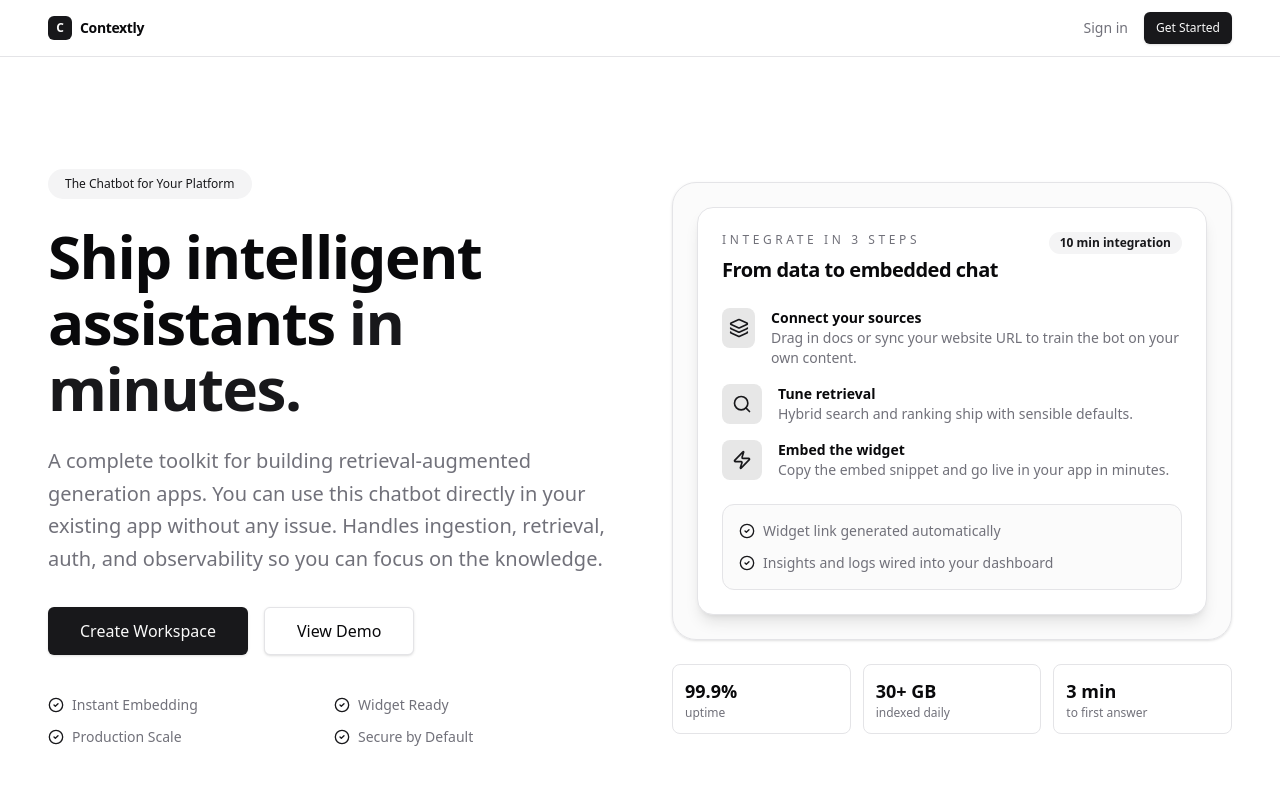
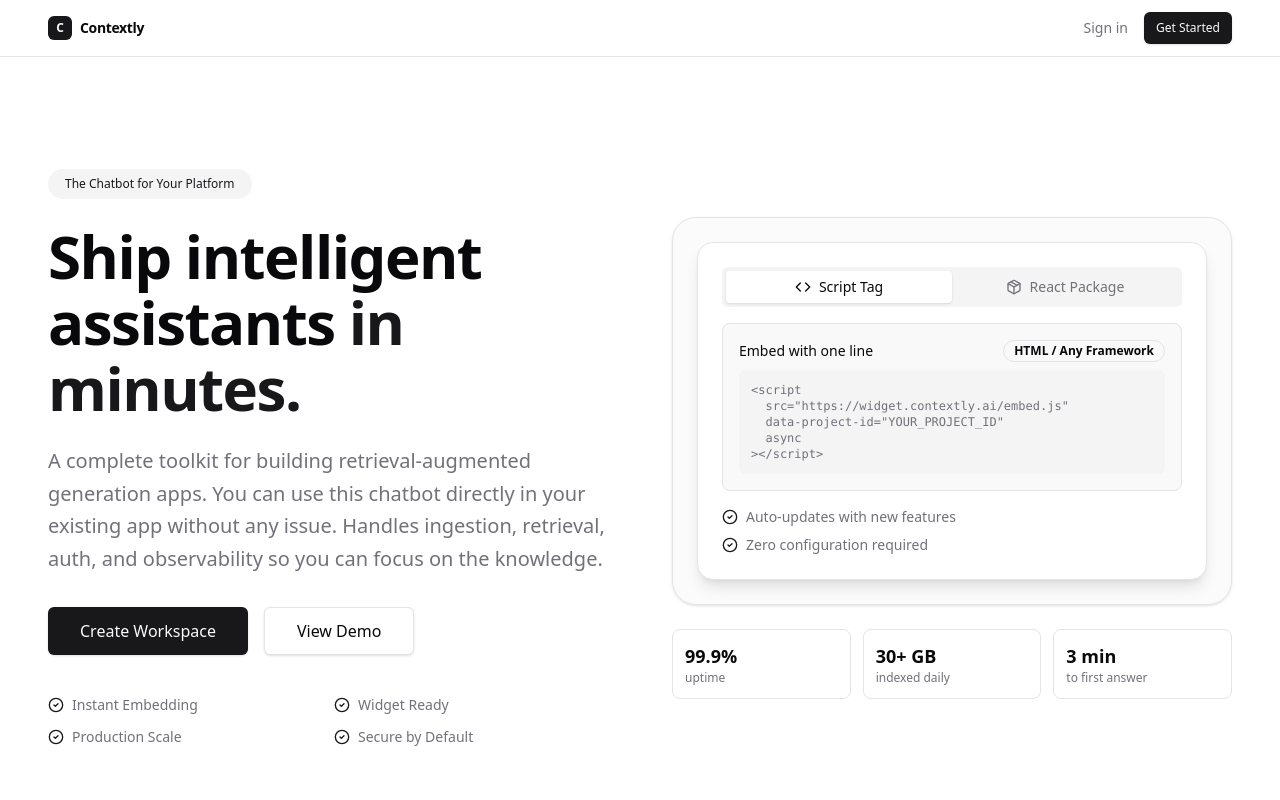
Before and after one commit to Pranav322/Assistant, a Next.js app in the folder frontend/: page / in a window 1280 px wide. Shown: the top 800 px of the page. Built offline with nearby package versions, Linux system fonts and the light colour scheme.

Commit message:
feat(home): Add interactive tabs for Widget vs Package integration

```diff
--- a/frontend/app/page.tsx
+++ b/frontend/app/page.tsx
@@ -4,7 +4,9 @@
 import Link from "next/link";
 import { Button } from "@/components/ui/button";
 import { Badge } from "@/components/ui/badge";
-import { CheckCircle2, Layers, Search, Zap, Shield, BarChart3 } from "lucide-react";
+import { Tabs, TabsContent, TabsList, TabsTrigger } from "@/components/ui/tabs";
+import CopyBlock from "@/components/CopyBlock";
+import { CheckCircle2, Layers, Search, Zap, Shield, BarChart3, Code, Package } from "lucide-react";
 import { isAuthenticated } from "@/lib/auth";
 
 export default function Home() {
@@ -120,66 +122,84 @@
               <div className="relative animate-slide-in-from-top">
                 <div className="rounded-3xl border bg-muted/40 p-6 shadow-sm">
                   <div className="rounded-2xl border bg-background p-6 shadow-lg">
-                    <div className="flex items-start justify-between gap-4">
-                      <div>
-                        <p className="text-xs uppercase tracking-[0.3em] text-muted-foreground">
-                          Integrate in 3 steps
-                        </p>
-                        <h3 className="mt-2 text-xl font-semibold tracking-tight">
-                          From data to embedded chat
-                        </h3>
-                      </div>
-                      <Badge variant="secondary" className="rounded-full">
-                        10 min integration
-                      </Badge>
+                    <Tabs defaultValue="widget" className="w-full">
+                      <div className="flex items-center justify-between mb-4">
+                        <TabsList className="grid w-full grid-cols-2">
+                          <TabsTrigger value="widget">
+                            <Code className="mr-2 h-4 w-4" />
+                            Script Tag
+                          </TabsTrigger>
+                          <TabsTrigger value="package">
+                            <Package className="mr-2 h-4 w-4" />
+                            React Package
+                          </TabsTrigger>
+                        </TabsList>
                       </div>
 
-                    <div className="mt-6 space-y-4">
-                      <div className="flex items-start gap-4">
-                        <div className="flex h-10 w-10 items-center justify-center rounded-lg bg-primary/10 text-primary">
-                          <Layers className="h-5 w-5" />
+                      <TabsContent value="widget" className="space-y-4">
+                        <div className="rounded-lg border bg-muted/50 p-4">
+                          <div className="flex items-center justify-between mb-2">
+                            <h4 className="text-sm font-medium">Embed with one line</h4>
+                            <Badge variant="outline" className="text-xs">HTML / Any Framework</Badge>
                           </div>
-                        <div>
-                          <p className="text-sm font-semibold">Connect your sources</p>
-                          <p className="text-sm text-muted-foreground">
-                            Drag in docs or sync your website URL to train the bot on your own content.
-                          </p>
+                          <div className="relative rounded-md bg-muted font-mono text-xs p-3 overflow-x-auto">
+                            <pre className="text-muted-foreground">
+                              {`<script
+  src="https://widget.contextly.ai/embed.js"
+  data-project-id="YOUR_PROJECT_ID"
+  async
+></script>`}
+                            </pre>
                           </div>
                         </div>
-                      <div className="flex items-start gap-4">
-                        <div className="flex h-10 w-10 items-center justify-center rounded-lg bg-primary/10 text-primary">
-                          <Search className="h-5 w-5" />
+                        <ul className="space-y-2 text-sm text-muted-foreground">
+                          <li className="flex items-center gap-2">
+                            <CheckCircle2 className="h-4 w-4 text-primary" />
+                            <span>Auto-updates with new features</span>
+                          </li>
+                          <li className="flex items-center gap-2">
+                            <CheckCircle2 className="h-4 w-4 text-primary" />
+                            <span>Zero configuration required</span>
+                          </li>
+                        </ul>
+                      </TabsContent>
+
+                      <TabsContent value="package" className="space-y-4">
+                        <div className="rounded-lg border bg-muted/50 p-4">
+                          <div className="flex items-center justify-between mb-2">
+                            <h4 className="text-sm font-medium">Full React Integration</h4>
+                            <Badge variant="outline" className="text-xs">npm / pnpm</Badge>
                           </div>
-                        <div>
-                          <p className="text-sm font-semibold">Tune retrieval</p>
-                          <p className="text-sm text-muted-foreground">
-                            Hybrid search and ranking ship with sensible defaults.
-                          </p>
+                          <div className="relative rounded-md bg-muted font-mono text-xs p-3 overflow-x-auto mb-2">
+                             <pre className="text-muted-foreground">npm install contextly</pre>
+                          </div>
+                          <div className="relative rounded-md bg-muted font-mono text-xs p-3 overflow-x-auto">
+                            <pre className="text-muted-foreground">
+                              {`import { Chat } from "contextly";
+
+export default function App() {
+  return (
+    <Chat
+      projectId="YOUR_PROJECT_ID"
+      token="YOUR_WIDGET_TOKEN"
+    />
+  );
+}`}
+                            </pre>
                           </div>
                         </div>
-                      <div className="flex items-start gap-4">
-                        <div className="flex h-10 w-10 items-center justify-center rounded-lg bg-primary/10 text-primary">
-                          <Zap className="h-5 w-5" />
-                        </div>
-                        <div>
-                          <p className="text-sm font-semibold">Embed the widget</p>
-                          <p className="text-sm text-muted-foreground">
-                            Copy the embed snippet and go live in your app in minutes.
-                          </p>
-                        </div>
-                      </div>
-                    </div>
-
-                    <div className="mt-6 rounded-xl border bg-muted/40 p-4">
-                      <div className="flex items-center gap-2 text-sm text-muted-foreground">
+                        <ul className="space-y-2 text-sm text-muted-foreground">
+                          <li className="flex items-center gap-2">
                             <CheckCircle2 className="h-4 w-4 text-primary" />
-                        <span>Widget link generated automatically</span>
-                      </div>
-                      <div className="mt-3 flex items-center gap-2 text-sm text-muted-foreground">
+                            <span>Headless hooks for custom UI</span>
+                          </li>
+                          <li className="flex items-center gap-2">
                             <CheckCircle2 className="h-4 w-4 text-primary" />
-                        <span>Insights and logs wired into your dashboard</span>
-                      </div>
-                    </div>
+                            <span>TypeScript support included</span>
+                          </li>
+                        </ul>
+                      </TabsContent>
+                    </Tabs>
                   </div>
                 </div>
 
```
Lines whose indentation alone changed are shown as unchanged.
